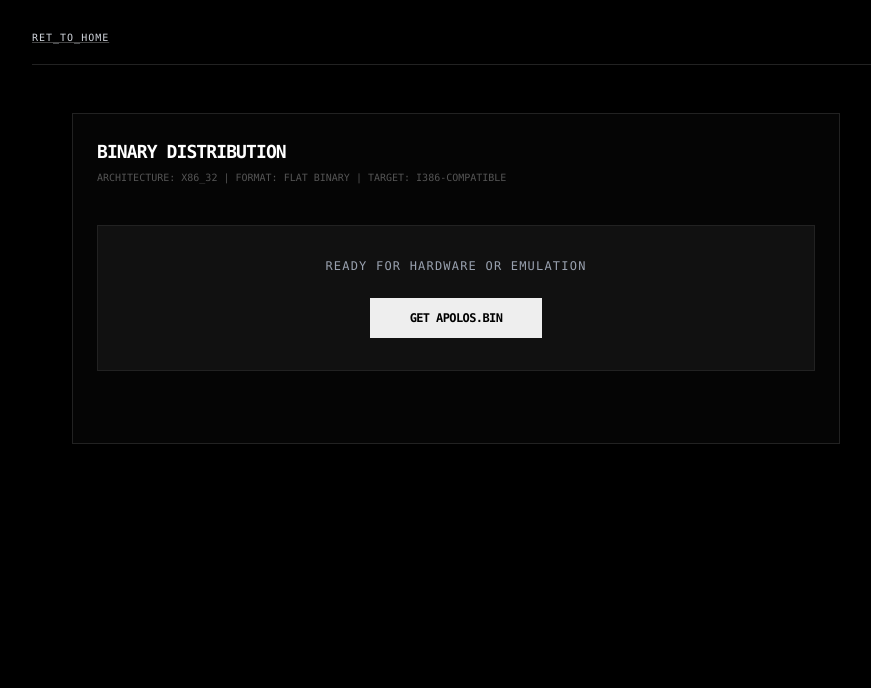
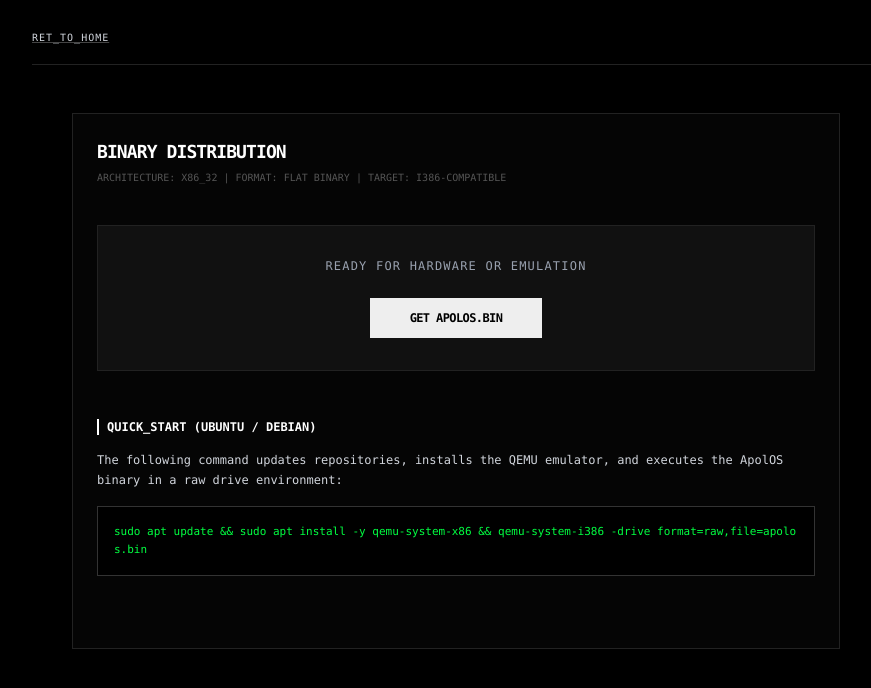
Before and after one commit to ValyMnDul/ApolOs, a Next.js app in the folder web/: page /download in a window 1280 px wide. Shown: the top 688 px of the page, without its empty margins (184-1055 px from the left). Built offline with nearby package versions, Linux system fonts and the light colour scheme.

Commit message:
Add Quick Start instructions for Ubuntu/Debian in Download page

```diff
--- a/web/app/download/page.tsx
+++ b/web/app/download/page.tsx
@@ -40,6 +40,25 @@ export default function Download(){
                 </div>
                 </section>
 
+                <section className="mb-12">
+                    <h2 className="text-white text-xs font-bold uppercase mb-4 border-l-2 border-white pl-2">
+                        Quick_Start (Ubuntu / Debian)
+                    </h2>
+
+                    <p className="text-xs mb-4 leading-relaxed">
+                        The following command updates repositories, installs the QEMU
+                        emulator, and executes the ApolOS binary in a raw drive
+                        environment:
+                    </p>
+
+                    <div className="bg-black border border-[#333] p-4 font-mono text-[11px] relative">
+                        <code className="text-[#00ff41] leading-relaxed break-all">
+                        sudo apt update && sudo apt install -y qemu-system-x86 &&
+                        qemu-system-i386 -drive format=raw,file=apolos.bin
+                        </code>
+                    </div>
+                </section>
+
             </div>
         </main>
     )
```
